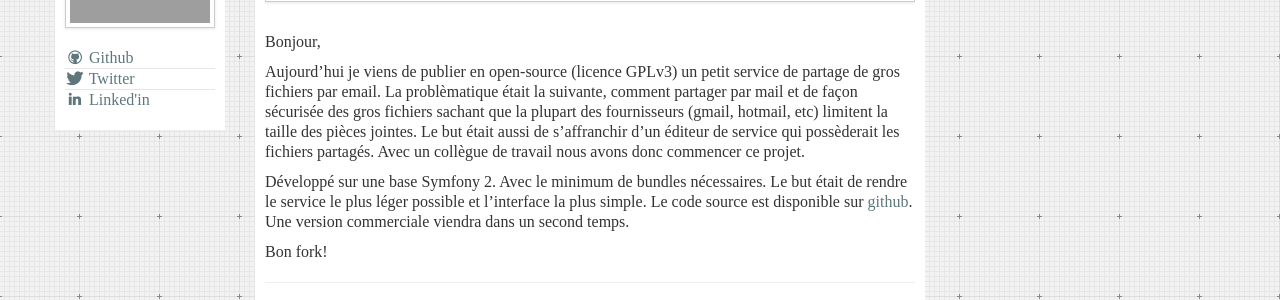
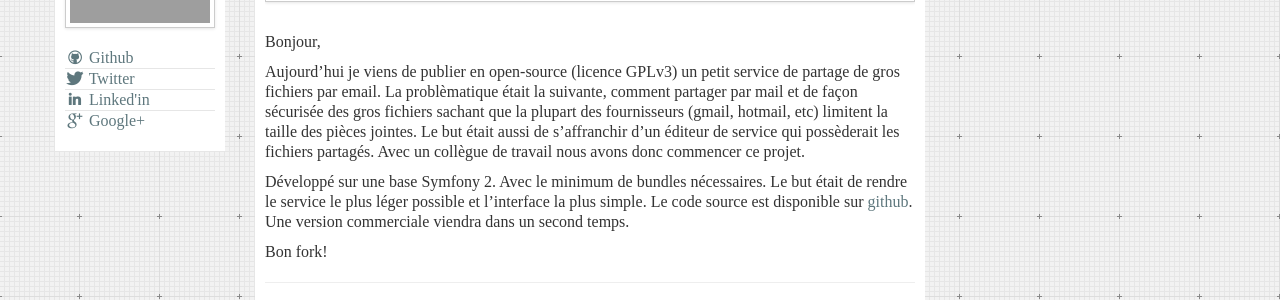
Before and after one commit to luxifer/luxifer.github.io, a Jekyll site: the page built from index.html, in a window 1280 px wide. Shown: the part 264-564 px from the top of the page. Built offline with Jekyll 4.4.1, drawn with Linux system fonts in a browser that asks for light colours; some web fonts are replaced; Markdown is read by kramdown in place of the engine named in the settings; the list of posts is cut into pages by our own code; comment, search, counter and statistics services are not loaded; grey boxes are pictures that could not be loaded.

Commit message:
microdata

```diff
--- a/_layouts/default.html
+++ b/_layouts/default.html
@@ -5,6 +5,9 @@
     {% if page.description %}
     <meta name="description" content="{{ page.description }}" />
     {% endif %}
+    <meta property="og:title" content="{% if page.title %}{{ page.title }} - {% endif %}{{ site.title }}" />
+    <meta property="og:type" content="website" />
+    <meta property="og:image" content="{% if page.meta.thumb %}http://{{ site.domain }}{{ page.meta.thumb }}{% else %}http://www.gravatar.com/avatar/34df2fcf73fb6b987f3e2ea2bcf47802?s=200{% endif %}" />
     <meta charset="utf-8">
     <meta name="viewport" content="width=device-width, initial-scale=1.0">
     <link href='http://fonts.googleapis.com/css?family=Poly|Josefin+Slab:400,700' rel='stylesheet' type='text/css'>
@@ -65,17 +68,18 @@
     <div class="container">
       <div class="row">
         <div class="span2">
-          <div class="content aside padding10">
-            <h4>Florent Viel</h4>
+          <div class="content aside padding10" itemscope itemtype="http://data-vocabulary.org/Person">
+            <h4 itemprop="name">Florent Viel</h4>
             <hr>
             <div class="img-polaroid">
-              <img src="http://www.gravatar.com/avatar/34df2fcf73fb6b987f3e2ea2bcf47802?s=140" />
+              <img src="http://www.gravatar.com/avatar/34df2fcf73fb6b987f3e2ea2bcf47802?s=140" itemprop="photo" />
             </div>
             <br />
             <ul class="unstyled">
-              <li><a href="http://github.com/luxifer" target="_blank"><i class="icon-github"></i> Github</a></li>
-              <li><a href="http://twitter.com/florent_viel" target="_blank"><i class="icon-twitter"></i> Twitter</a></li>
-              <li><a href="http://fr.linkedin.com/in/florentviel/" target="_blank"><i class="icon-linkedin"></i> Linked'in</a></li>
+              <li><a href="https://github.com/luxifer" target="_blank"><i class="icon-github"></i> Github</a></li>
+              <li><a href="https://twitter.com/florent_viel" target="_blank"><i class="icon-twitter"></i> Twitter</a></li>
+              <li><a href="https://fr.linkedin.com/in/florentviel/" target="_blank"><i class="icon-linkedin"></i> Linked'in</a></li>
+              <li><a href="https://plus.google.com/u/1/110279340797376178645" target="_blank" rel="author"><i class="icon-google-plus"></i> Google+</a></li>
             </ul>
           </div>
         </div>
```
Also changed, not shown: stylesheets/screen.css.
